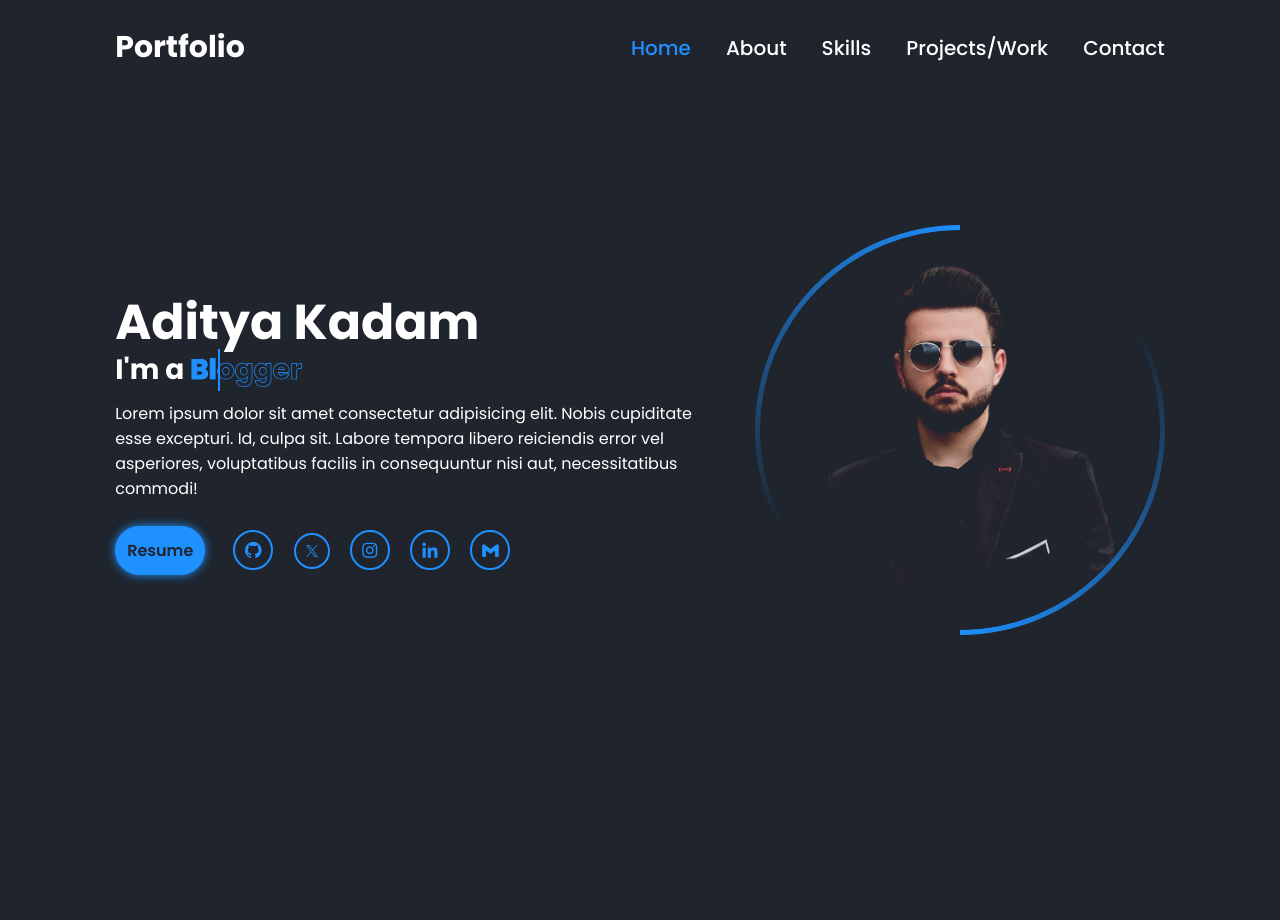
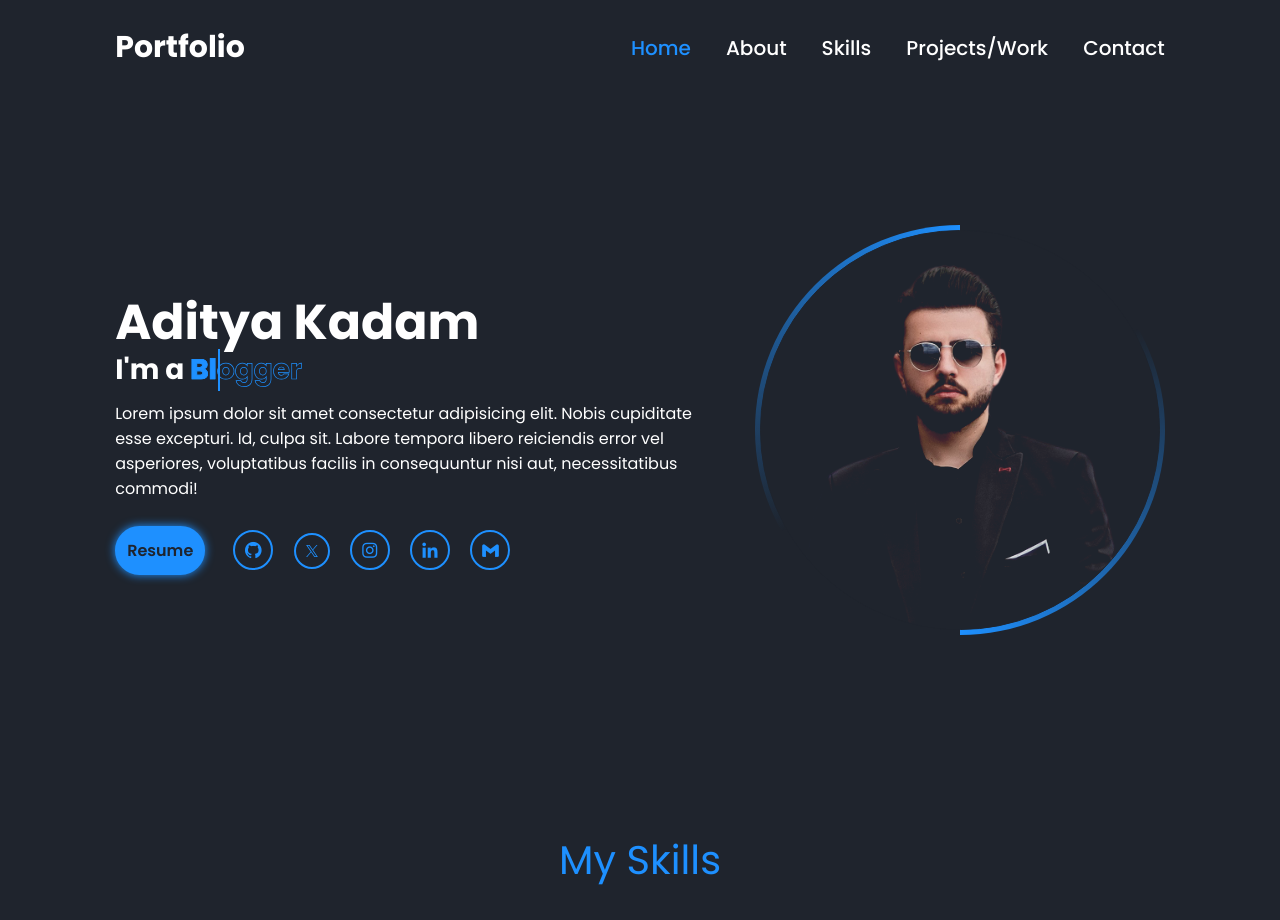
Before and after one commit to adityachkadam/Personal-Portfolio, a plain HTML site: page index.html in a window 1280 px wide. Before the commit the page ends 800 px from the top, so only its background shows below. Drawn offline with nearby package versions, Linux system fonts and the light colour scheme.

Commit message:
Will make changes

```diff
--- a/index.html
+++ b/index.html
@@ -59,6 +59,12 @@
         </div>
 
     </section>
+    <section>
+        <div class="mySkills">
+           My Skills
+        </div>
+
+    </section>
 </body>
 
 </html>
--- a/style.css
+++ b/style.css
@@ -213,3 +213,10 @@ a {
     object-fit: cover;
     mix-blend-mode: lighten;
 }
+.mySkills{
+    color: dodgerblue;
+    margin: 20px auto;
+    padding: 10px;
+    text-align: center;
+    font-size: 40px;
+}
```
